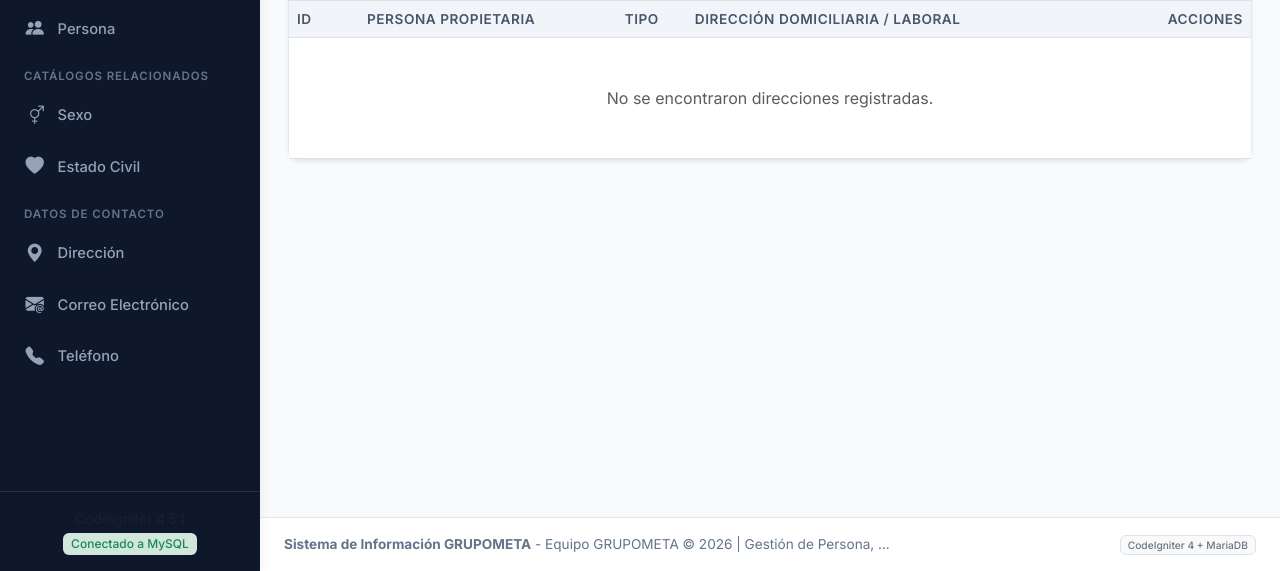
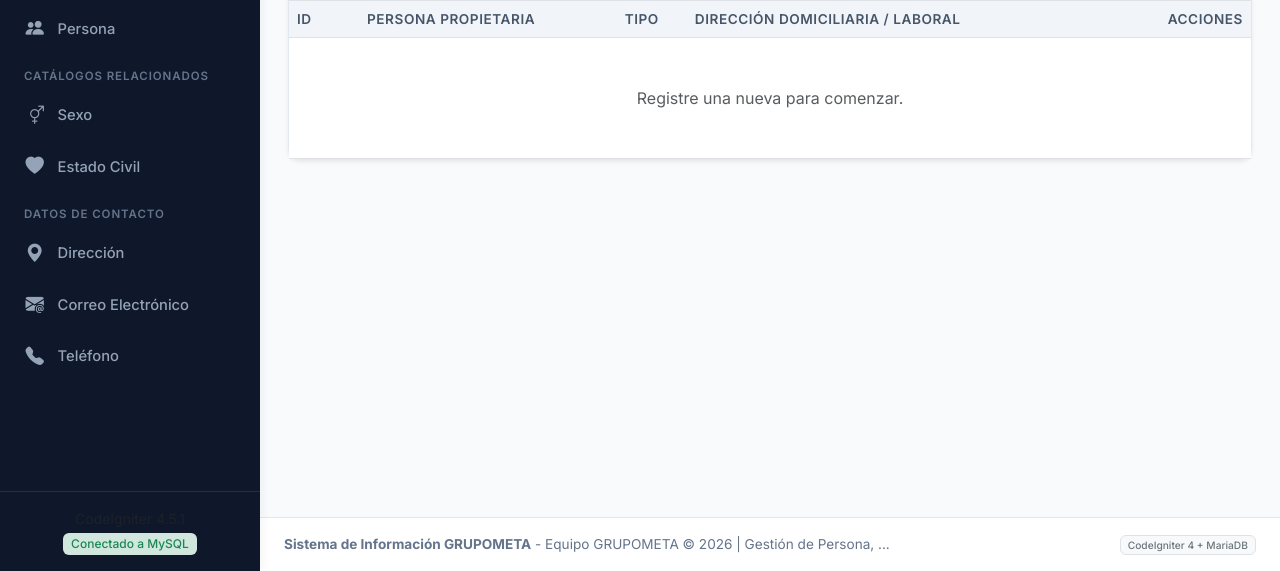
Before and after one commit to jimmyquinonezmendez-cpu/GRUPOMETA, a CodeIgniter 4 app: the page made by app/Views/direccion/direccion_list.php in a window 1280 px wide. Shown: the part 229-800 px from the top of the page. Run offline with PHP 8.4 and a stand-in for CodeIgniter, Linux system fonts and the light colour scheme; the template is opened without the code that fills it, so the values that code supplies are empty; some libraries are stand-ins or nearby versions.

Commit message:
Update direccion_list.php
Mejora mensaje de lista vacia en direcciones

```diff
--- a/app/Views/direccion/direccion_list.php
+++ b/app/Views/direccion/direccion_list.php
@@ -98,7 +98,7 @@
                     <?php else: ?>
                         <tr>
                             <td colspan="5" class="text-center py-5 text-muted">
-                                No se encontraron direcciones registradas.
+                                Registre una nueva para comenzar.
                             </td>
                         </tr>
                     <?php endif; ?>
```
